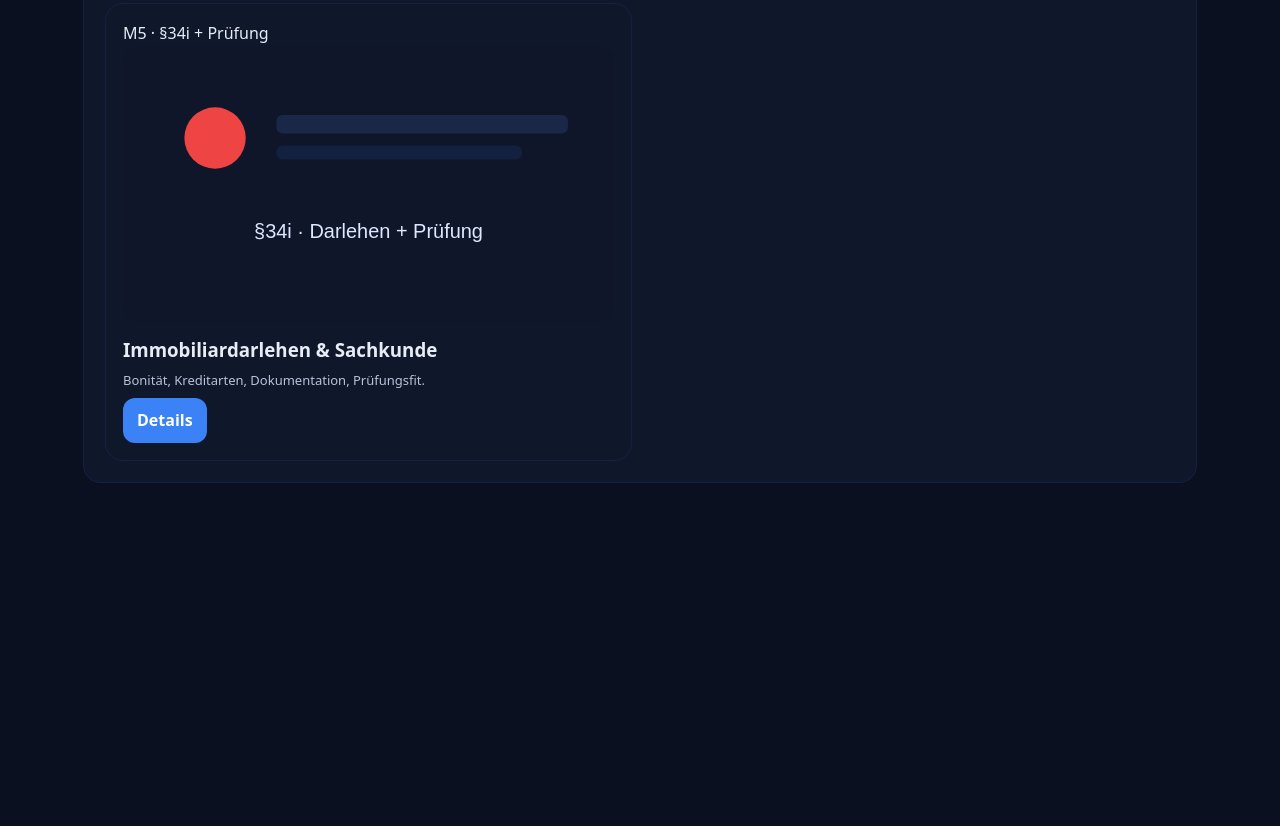
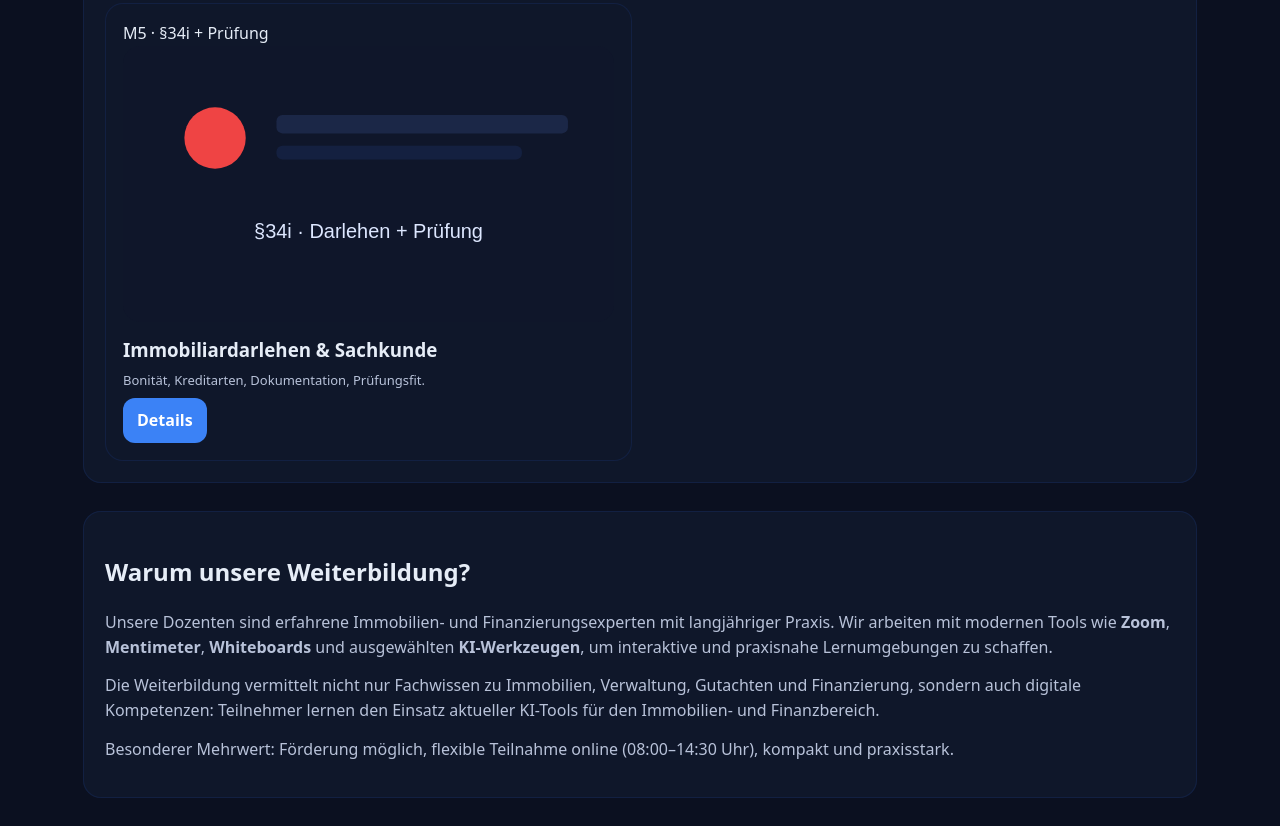
Before and after one commit to smartlivingberlin/bildung-portal-demo, a plain HTML site: page index.html in a window 1280 px wide. Shown: the part 3083-3909 px from the top of the page. Before the commit the page ends 3594 px from the top, so only its background shows below. Drawn offline with Linux system fonts and the light colour scheme.

Commit message:
Update index.html (neues Layout mit DE/EN & Assets)

```diff
--- a/index.html
+++ b/index.html
@@ -135,3 +135,12 @@
       <article class="card"><div class="pill">M4 · Gutachter</div><img class="resp" src="./assets/img/m4-a.svg" alt="M4"><h3>Wertermittlung</h3><div class="meta">Vergleichs-, Ertrags-, Sachwert; Neutralität & Verantwortung.</div><div class="actions"><a class="btn" href="./m4.html">Details</a></div></article>
       <article class="card"><div class="pill">M5 · §34i + Prüfung</div><img class="resp" src="./assets/img/m5-a.svg" alt="M5"><h3>Immobiliardarlehen & Sachkunde</h3><div class="meta">Bonität, Kreditarten, Dokumentation, Prüfungsfit.</div><div class="actions"><a class="btn" href="./m5.html">Details</a></div></article>
     </div></section></div>
+
+<div class="wrap" id="storytelling">
+  <section class="box">
+    <h2>Warum unsere Weiterbildung?</h2>
+    <p class="p">Unsere Dozenten sind erfahrene Immobilien- und Finanzierungsexperten mit langjähriger Praxis. Wir arbeiten mit modernen Tools wie <strong>Zoom</strong>, <strong>Mentimeter</strong>, <strong>Whiteboards</strong> und ausgewählten <strong>KI-Werkzeugen</strong>, um interaktive und praxisnahe Lernumgebungen zu schaffen.</p>
+    <p class="p">Die Weiterbildung vermittelt nicht nur Fachwissen zu Immobilien, Verwaltung, Gutachten und Finanzierung, sondern auch digitale Kompetenzen: Teilnehmer lernen den Einsatz aktueller KI-Tools für den Immobilien- und Finanzbereich.</p>
+    <p class="p">Besonderer Mehrwert: Förderung möglich, flexible Teilnahme online (08:00–14:30 Uhr), kompakt und praxisstark.</p>
+  </section>
+</div>
```
